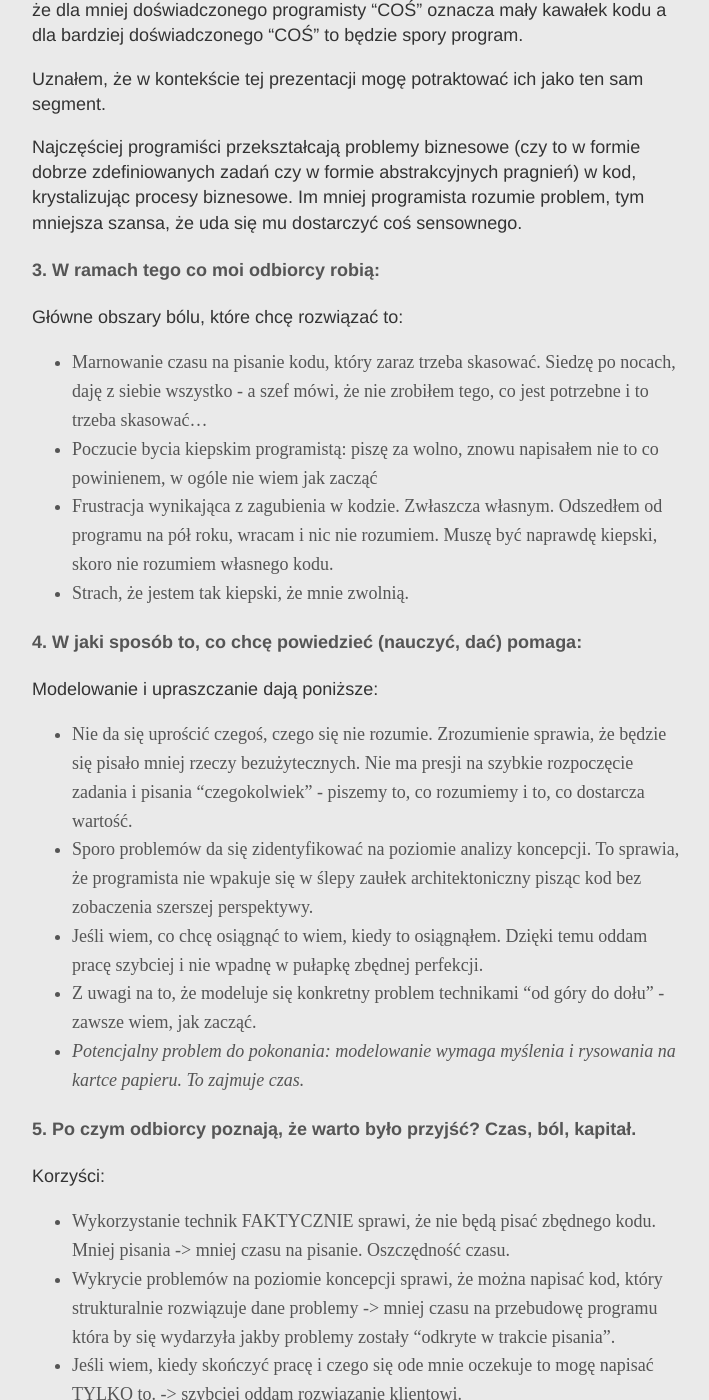
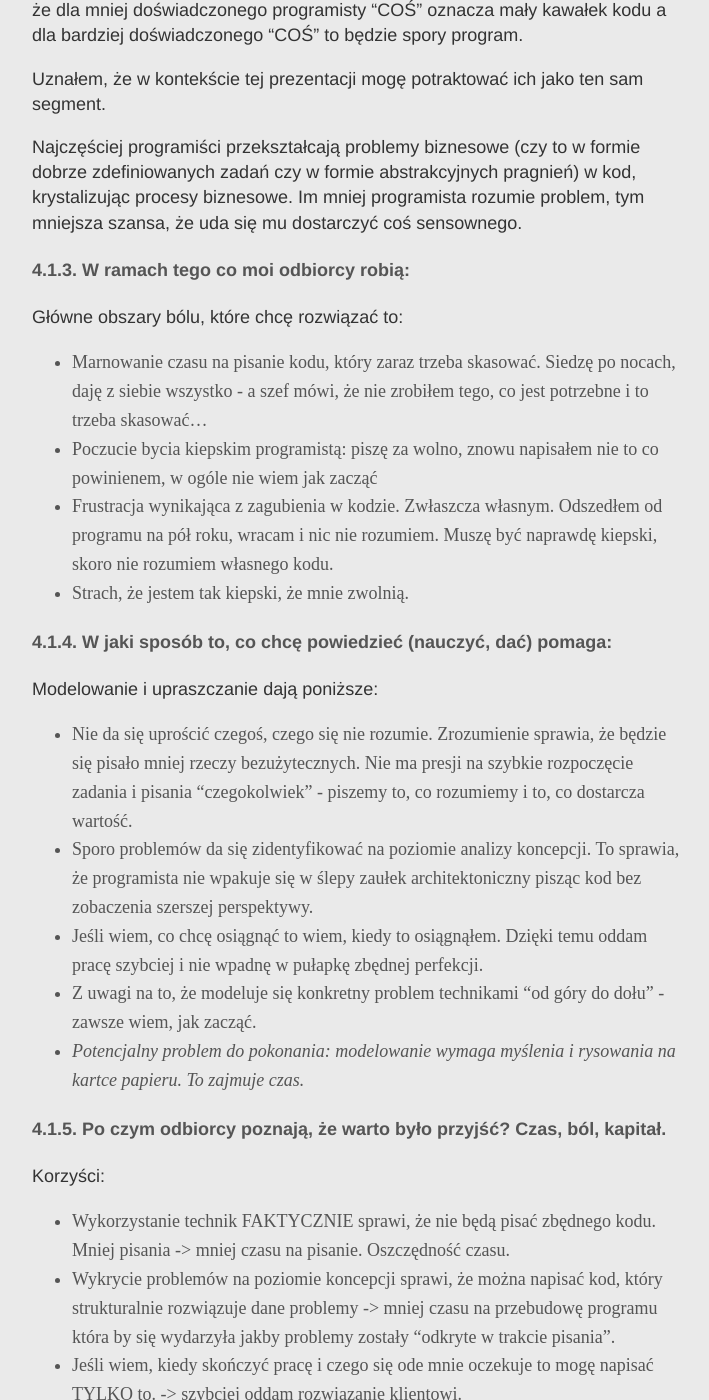
Before and after one commit to ljzolw/ljzolw.github.io, a Jekyll site: the page built from _posts/2017-11-04-jak-zaprojektowac-wystapienie.md, in a window 1280 px wide and 1400 px high, scrolled down 7133 px. Shown: the whole window, without its empty margins (283-992 px from the left). Built offline with Jekyll 4.4.1, drawn with Linux system fonts in a browser that asks for light colours; some of the changed text lies outside the part shown.

Commit message:
One more correction

```diff
--- a/_posts/2017-11-04-jak-zaprojektowac-wystapienie.md
+++ b/_posts/2017-11-04-jak-zaprojektowac-wystapienie.md
@@ -164,13 +164,12 @@ Osoby, które mnie o to poprosiły powiedziały, że chciałyby zainspirować pr
 
 Przejdźmy więc przez grupę pytań (tu jest już wersja ostateczna):
 
-### Szkic:
-
-#### 1. O czym chcę powiedzieć?
+### 4.1. Szkic:
+#### 4.1.1. O czym chcę powiedzieć?
 
 Chcę powiedzieć o tym, że jeśli nie wiem co robię, nie jestem w stanie tego zrobić dobrze. Chcę im opowiedzieć o upraszczaniu problemu, dzieleniu go na kawałki i jak programować minimalnym kosztem energii by uzyskać maksymalny zwrot z czasu. Pokazać, że "nieźle" bywa lepsze niż "perfekcyjnie" w niektórych kontekstach.
 
-#### 2. Kto jest moim odbiorcą?
+#### 4.1.2. Kto jest moim odbiorcą?
 
 Młodzi, niedoświadczeni (i średnio doświadczeni) programiści dowolnej technologii.
 
@@ -182,7 +181,7 @@ Uznałem, że w kontekście tej prezentacji mogę potraktować ich jako ten sam
 
 Najczęściej programiści przekształcają problemy biznesowe (czy to w formie dobrze zdefiniowanych zadań czy w formie abstrakcyjnych pragnień) w kod, krystalizując procesy biznesowe. Im mniej programista rozumie problem, tym mniejsza szansa, że uda się mu dostarczyć coś sensownego.
 
-#### 3. W ramach tego co moi odbiorcy robią:
+#### 4.1.3. W ramach tego co moi odbiorcy robią:
 
 Główne obszary bólu, które chcę rozwiązać to:
 
@@ -191,7 +190,7 @@ Główne obszary bólu, które chcę rozwiązać to:
 * Frustracja wynikająca z zagubienia w kodzie. Zwłaszcza własnym. Odszedłem od programu na pół roku, wracam i nic nie rozumiem. Muszę być naprawdę kiepski, skoro nie rozumiem własnego kodu.
 * Strach, że jestem tak kiepski, że mnie zwolnią.
 
-#### 4. W jaki sposób to, co chcę powiedzieć (nauczyć, dać) pomaga:
+#### 4.1.4. W jaki sposób to, co chcę powiedzieć (nauczyć, dać) pomaga:
 
 Modelowanie i upraszczanie dają poniższe:
 
@@ -201,7 +200,7 @@ Modelowanie i upraszczanie dają poniższe:
 * Z uwagi na to, że modeluje się konkretny problem technikami "od góry do dołu" - zawsze wiem, jak zacząć.
 * _Potencjalny problem do pokonania: modelowanie wymaga myślenia i rysowania na kartce papieru. To zajmuje czas._
 
-#### 5. Po czym odbiorcy poznają, że warto było przyjść? Czas, ból, kapitał.
+#### 4.1.5. Po czym odbiorcy poznają, że warto było przyjść? Czas, ból, kapitał.
 
 Korzyści:
 
@@ -217,13 +216,15 @@ W jakim kontekście mogą to osiągnąć?
 * Gdy próbują zintegrować się z istniejącym kodem, który jest trudny do zrozumienia
 * Gdy próbują napisać coś "od zera", czego nie do końca jeszcze rozumieją
 
-### Szablon:
+### 4.2. Szablon:
+### 4.2.1 Wstępna estymacja czasu
 
-rezerwa: 10 minut.
-1-3: 5 minut.
-8-9: 10 minut.
+* rezerwa: 10 minut.
+* 1-3: 5 minut.
+* 8-9: 10 minut.
+* Pozostaje 40 minut.
 
-Pozostaje 40 minut.
+### 4.2.2 Szablon właściwy
 
 1. Przedstawienie się
 2. Zaprezentowanie korzyści
```
